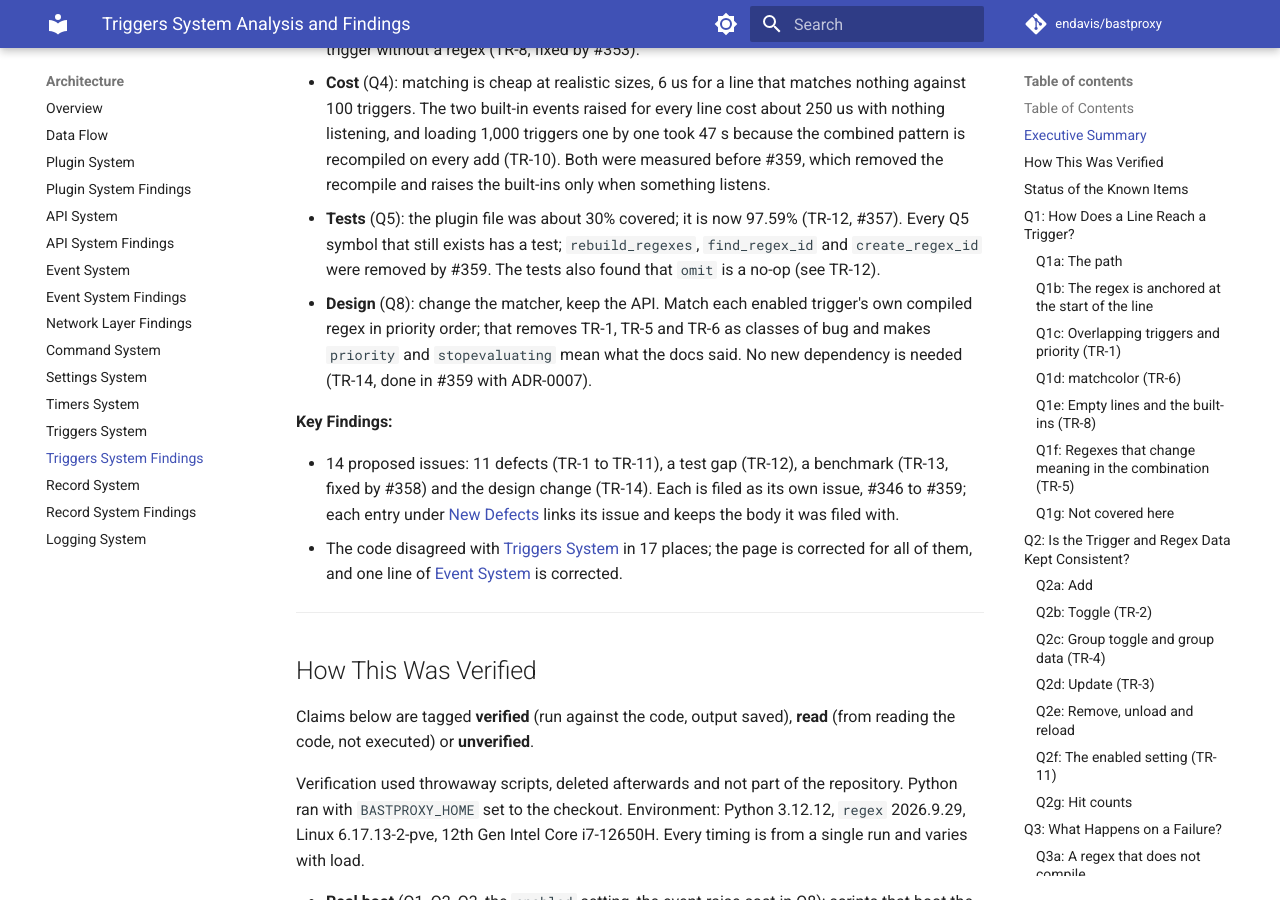
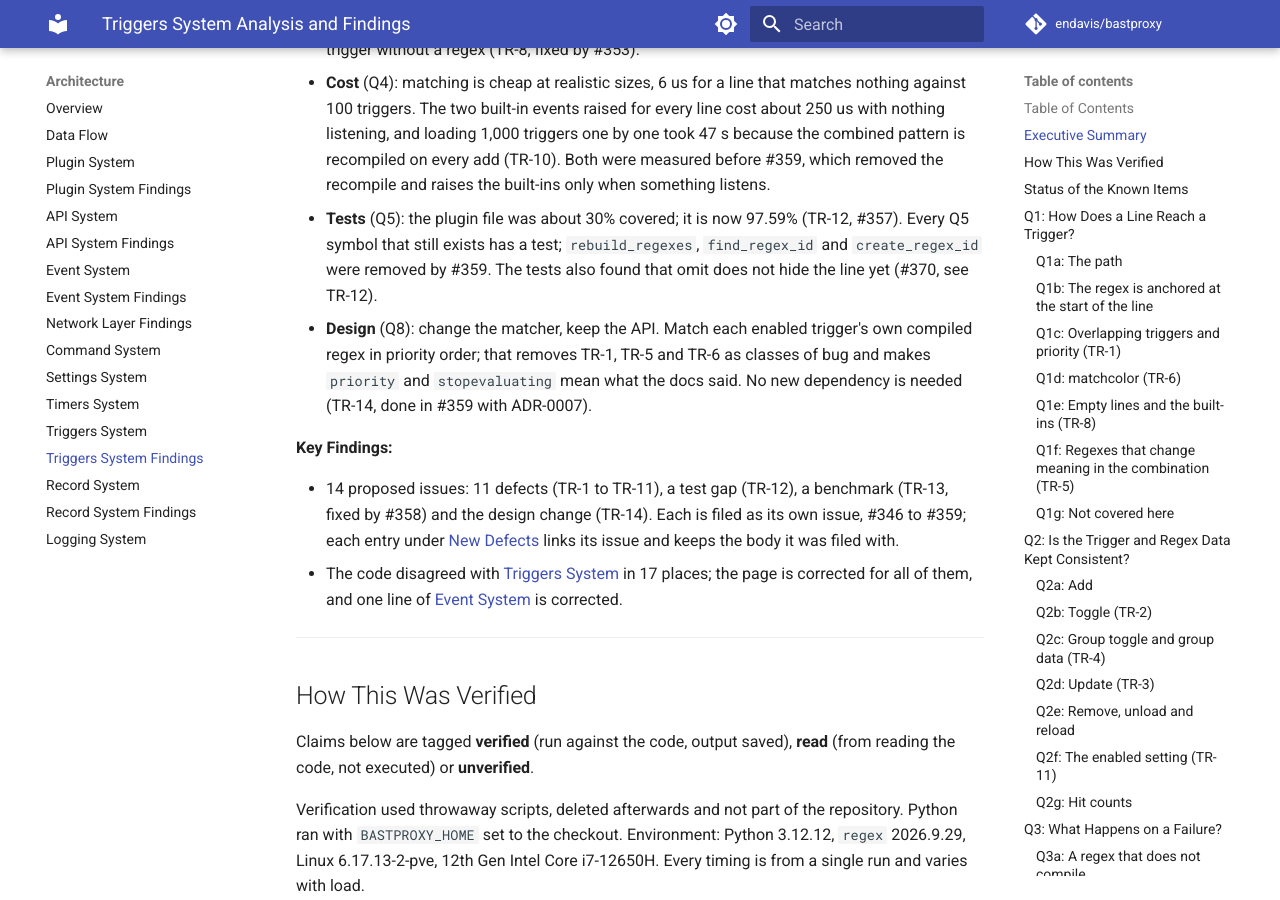
Before and after one commit to endavis/bastproxy, an MkDocs documentation site: the page built from docs/claude/triggers_system_findings.md, in a window 1280 px wide and 900 px high, scrolled down 1770 px. Built offline with MkDocs 1.6.1 and Material for MkDocs 9.7.7, drawn with Linux system fonts in a browser that asks for light colours; comment, search, counter and statistics services are not loaded; some of the changed text lies outside the part shown.

Commit message:
chore: stop the omit tests pinning an unread attribute (addresses #357)
The omit tests asserted line.sendtoclients, which nothing reads. They
now assert what is true today (the omit flag, the toggle result and
that the trigger fires) and, for the observable effect line.send, use
xfail(strict) until the omit fix lands (#370).

Co-Authored-By: Claude Opus 5.5 <noreply@anthropic.com>
Claude-Session: https://claude.ai/code/session_01NXu1sbBxFsEQW16MiZv7Je

```diff
--- a/docs/claude/triggers_system_findings.md
+++ b/docs/claude/triggers_system_findings.md
@@ -67,7 +67,7 @@ below (TR-1 to TR-14); eleven are defects found by running the code.
   loading 1,000 triggers one by one took 47 s because the combined pattern is recompiled on every add (TR-10). Both were measured before #359, which removed the recompile and raises the built-ins only when something listens.
 - **Tests** (Q5): the plugin file was about 30% covered; it is now 97.59% (TR-12, #357). Every Q5
   symbol that still exists has a test; `rebuild_regexes`, `find_regex_id` and `create_regex_id` were
-  removed by #359. The tests also found that `omit` is a no-op (see TR-12).
+  removed by #359. The tests also found that omit does not hide the line yet (#370, see TR-12).
 - **Design** (Q8): change the matcher, keep the API. Match each enabled trigger's own compiled regex in
   priority order; that removes TR-1, TR-5 and TR-6 as classes of bug and makes `priority` and
   `stopevaluating` mean what the docs said. No new dependency is needed (TR-14, done in #359 with ADR-0007).
@@ -965,8 +965,8 @@ registration and was raised 0 times; nothing in `src` or `tests` raises it.
 **Status:** tests added in #357 (plugin file 89.56% before this change, 97.59% after; about 30% at the
 audit). `rebuild_regexes`, `find_regex_id` and `create_regex_id` no longer exist (removed by #359), so they
 are removed from scope, not dropped. **Open finding:** `TriggerItem.raisetrigger` sets
-`line.sendtoclients = False`, which nothing reads (`NetworkDataLine` has `send`), so `omit` has no effect; an
-`xfail(strict)` test records it.
+`line.sendtoclients = False`, which nothing reads (`NetworkDataLine` has `send`), so omit does not hide the
+line yet; `xfail(strict)` tests record it, and the fix is tracked separately in #370.
 **Issue:** #357
 **Location:** the symbols in the Q5 table.
 **Evidence (verified):** Q5: both coverage runs miss them.
```
Also changed, not shown: 1 other file.
